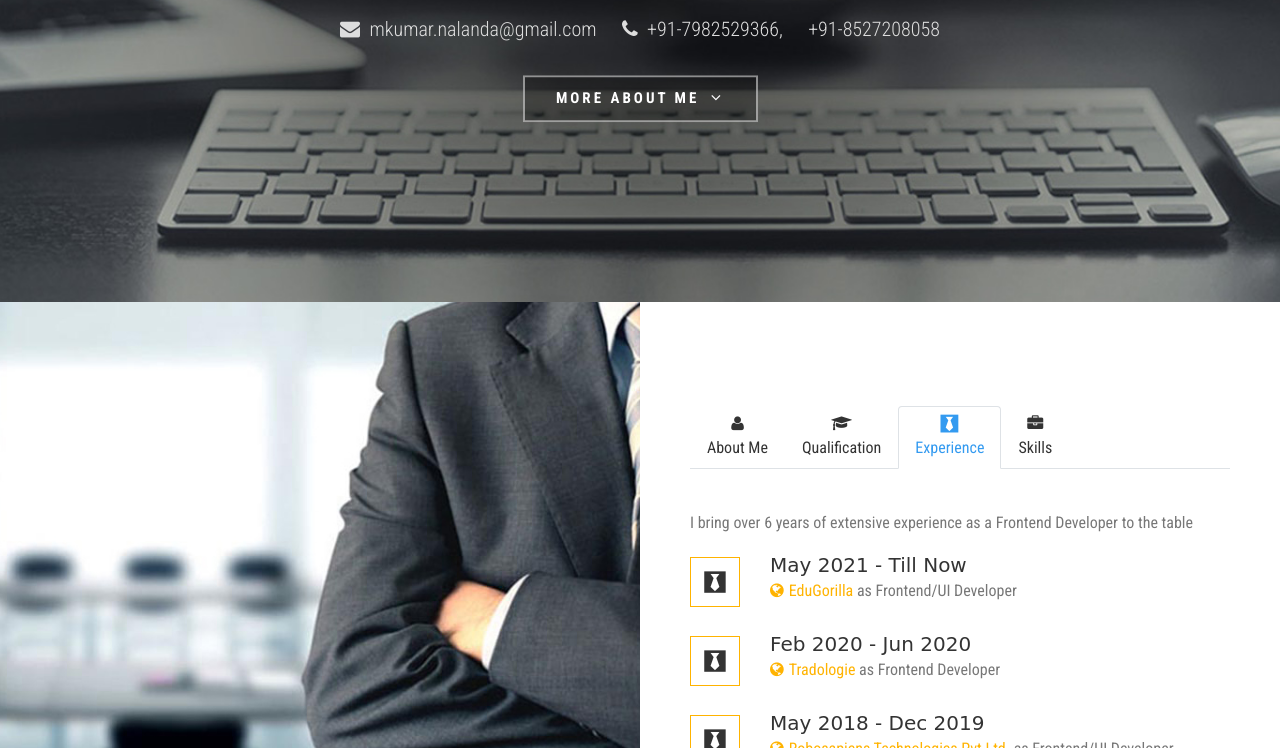
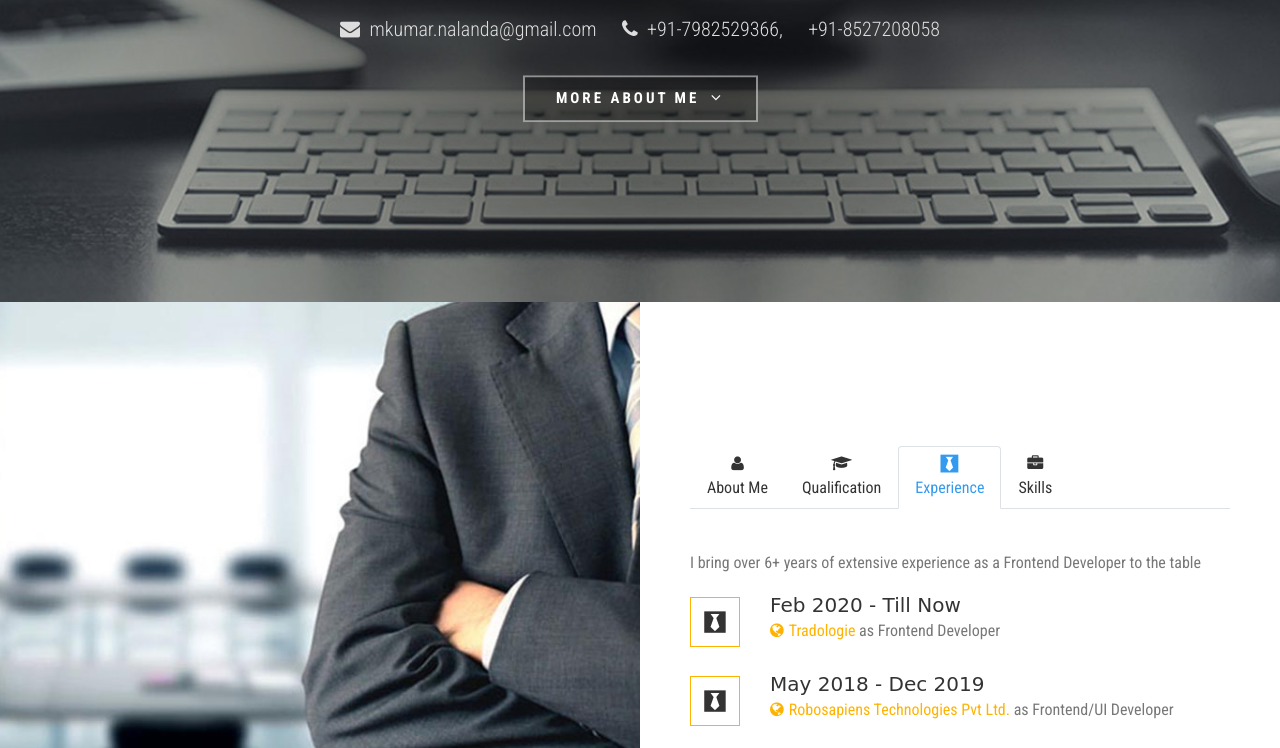
Before and after one commit to manish1073/portfolio, a plain HTML site: page index.html in a window 1280 px wide. Both pictures are taken after a click on the tab "Experience". Shown: the part 498-1246 px from the top of the page. Drawn offline with Linux system fonts and the light colour scheme; a web font is replaced by a local one.

Commit message:
Update index.html

```diff
--- a/index.html
+++ b/index.html
@@ -118,18 +118,11 @@
 					</div>
 					<div class="tab-pane fade" id="Experience" role="tabpanel" aria-labelledby="Experience-tab">
 						<p>
-							I bring over 6 years of extensive experience as a Frontend Developer to the table</p>
+							I bring over 6+ years of extensive experience as a Frontend Developer to the table</p>
 						<div class="edu_row clearfix">
 							<i class="fa fa-black-tie"></i>
 							<div class="edu_text">
-								<h2>May 2021 - Till Now</h2>
-								<p><a href="https://testseries.edugorilla.com/" target="_blank"> <i class="fa fa-globe"></i>EduGorilla  </a> as Frontend/UI Developer</p>
-							</div>
-						</div>
-						<div class="edu_row clearfix">
-							<i class="fa fa-black-tie"></i>
-							<div class="edu_text">
-								<h2>Feb 2020 - Jun 2020</h2>
+								<h2>Feb 2020 - Till Now</h2>
 								<p><a href="https://www.tradologie.com/lp/" target="_blank"> <i class="fa fa-globe"></i>Tradologie  </a> as Frontend Developer</p>
 							</div>
 						</div>
```
